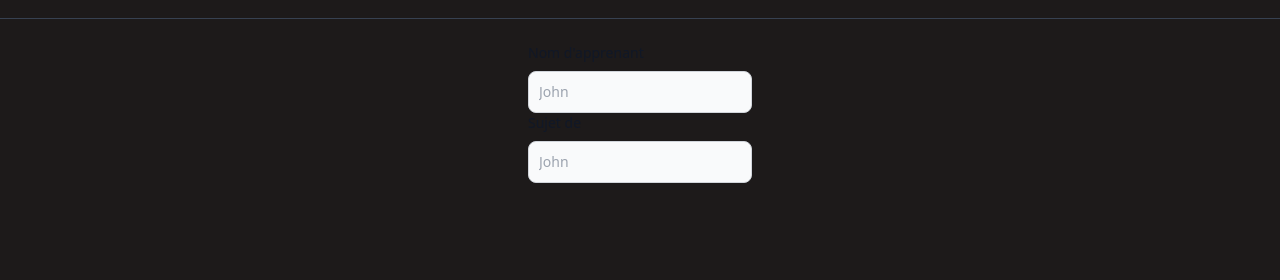
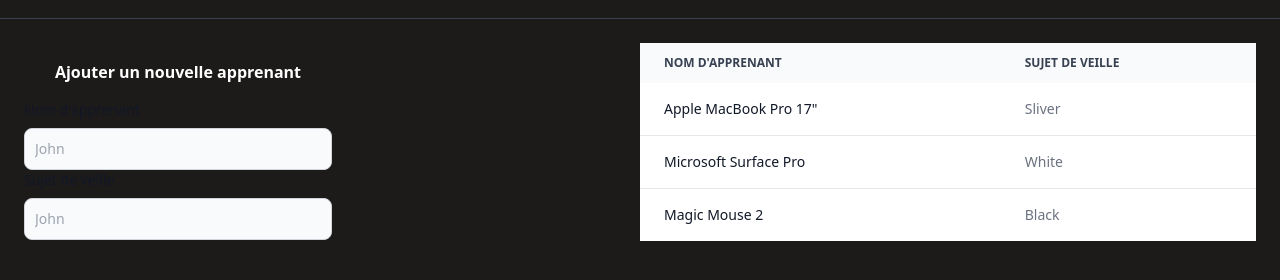
Before and after one commit to marouaneXan/Tirage_Sujet_Veille, a plain HTML site: page index.html in a window 1280 px wide. Shown: the part 70-350 px from the top of the page. Drawn offline with nearby package versions, Linux system fonts and the light colour scheme.

Commit message:
adding table to display all students

```diff
--- a/index.html
+++ b/index.html
@@ -13,9 +13,12 @@
     >
       <h1>PICKER</h1>
     </nav>
-    <!--Form for adding new student and subject-->
-    <div class="flex flex-col items-center p-6 mx-auto md:flex">
-      <form>
+    <div
+      class="container flex flex-col items-center justify-between p-6 mx-auto md:flex-row"
+    >
+      <!--Form for adding new student and subject-->
+      <form class="w-1/4">
+        <h1 class="text-center font-bold text-white p-4 ">Ajouter un nouvelle apprenant</h1>
         <div>
           <label
             for="name"
@@ -34,7 +37,7 @@
           <label
             for="sjt_veille"
             class="block mb-2 text-sm font-medium text-gray-900 dark:text-gray-300"
-            >Sujet de</label
+            >Sujet de veille</label
           >
           <input
             type="text"
@@ -45,9 +48,46 @@
           />
         </div>
       </form>
-      <div>
-
-      </div>
+      <!--Table for display all student with sujet de veille-->
+      <table class="w-1/2 text-sm text-left text-gray-500 dark:text-gray-400">
+        <thead
+          class="text-xs text-gray-700 uppercase bg-gray-50 dark:bg-gray-700 dark:text-gray-400"
+        >
+          <tr>
+            <th scope="col" class="py-3 px-6">Nom d'apprenant</th>
+            <th scope="col" class="py-3 px-6">Sujet de veille</th>
+          </tr>
+        </thead>
+        <tbody>
+          <tr class="bg-white border-b dark:bg-gray-800 dark:border-gray-700">
+            <th
+              scope="row"
+              class="py-4 px-6 font-medium text-gray-900 whitespace-nowrap dark:text-white"
+            >
+              Apple MacBook Pro 17"
+            </th>
+            <td class="py-4 px-6">Sliver</td>
+          </tr>
+          <tr class="bg-white border-b dark:bg-gray-800 dark:border-gray-700">
+            <th
+              scope="row"
+              class="py-4 px-6 font-medium text-gray-900 whitespace-nowrap dark:text-white"
+            >
+              Microsoft Surface Pro
+            </th>
+            <td class="py-4 px-6">White</td>
+          </tr>
+          <tr class="bg-white dark:bg-gray-800">
+            <th
+              scope="row"
+              class="py-4 px-6 font-medium text-gray-900 whitespace-nowrap dark:text-white"
+            >
+              Magic Mouse 2
+            </th>
+            <td class="py-4 px-6">Black</td>
+          </tr>
+        </tbody>
+      </table
     </div>
   </body>
 </html>
```
